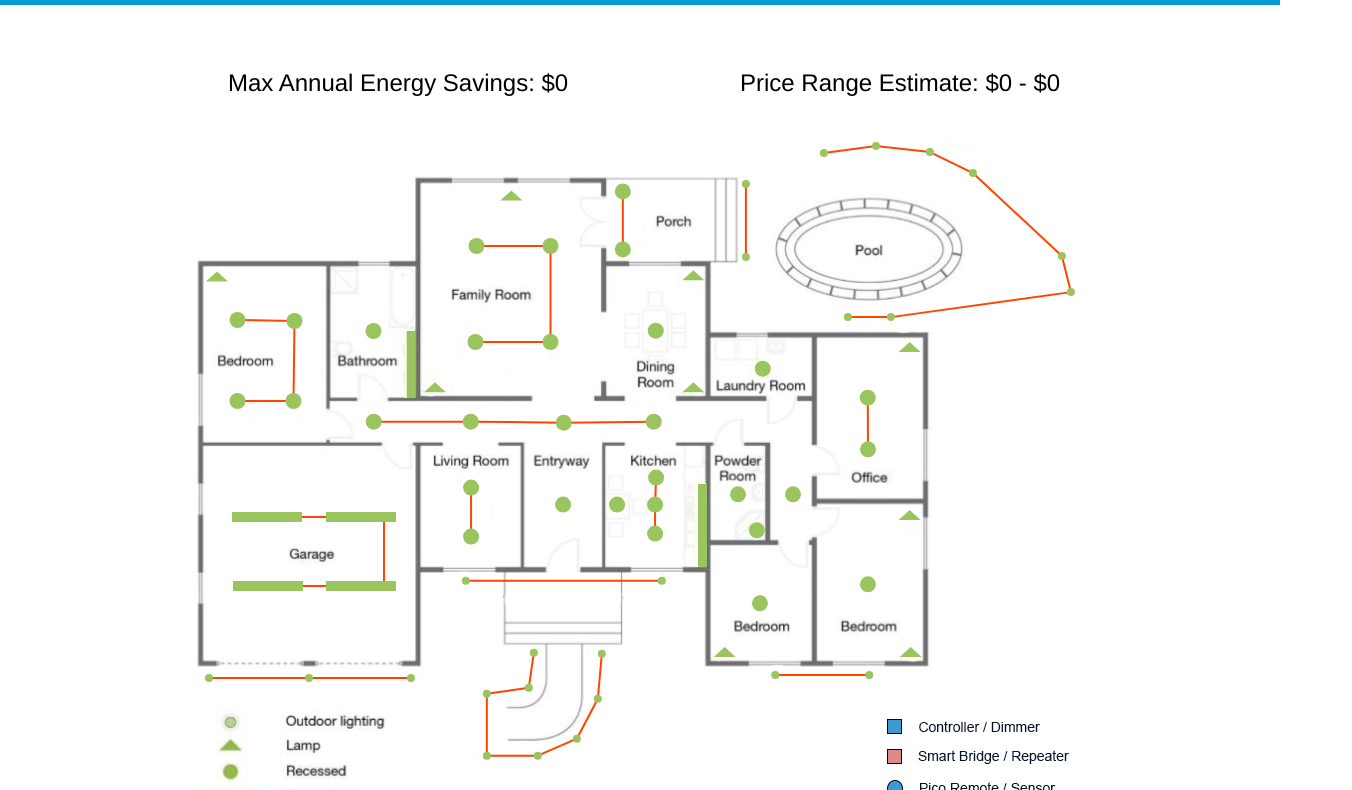
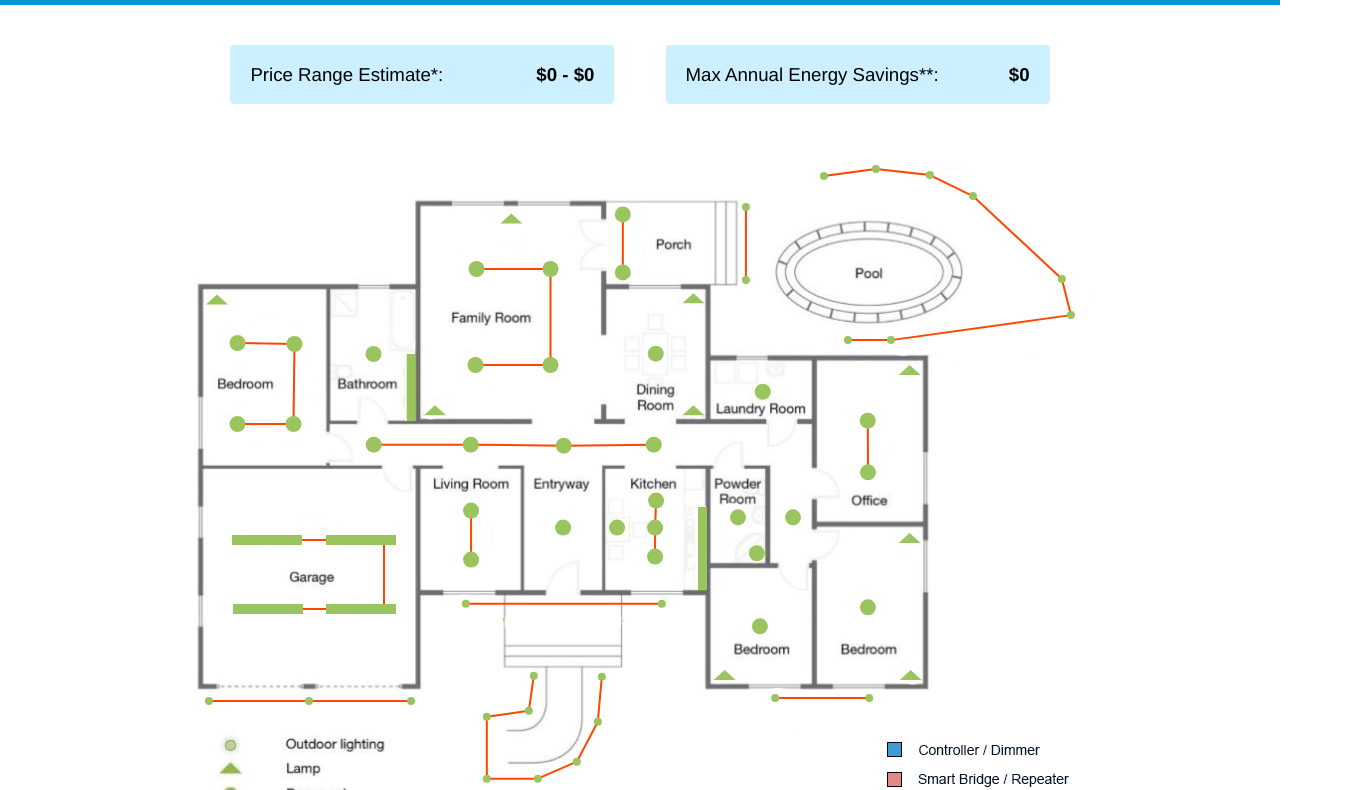
Before and after one commit to chrisobrian/chrisobrian.github.io, a plain HTML site: page index.html in a window 1280 px wide. Shown: the part 90-880 px from the top of the page, 1352 px wide, since content can reach past the window. Drawn offline with Linux system fonts and the light colour scheme.

Commit message:
formatting + adding "clear layout" button

```diff
--- a/index.html
+++ b/index.html
@@ -20,22 +20,18 @@
     </header>
 
     <div id="main-content" class="body-container">
-        <div id="price-est" class="estimate-div">
-            <p>
-                Price Range Estimate: $<span id="price-est-min">0</span> - $<span id="price-est-max">0</span>
-            </p>
-            <!-- <p>
-                Disclaimer
-            </p> -->
+
+        <div class="estimates-container">
+            <div id="price-est" class="estimate-div">
+                <p>Price Range Estimate*:</p>
+                <p>$<span id="price-est-min">0</span> - $<span id="price-est-max">0</span></p>
+            </div>
+            <div id="energy-est" class="estimate-div">
+                <p>Max Annual Energy Savings**:</p>
+                <p>$<span id="energy-est">0</span></p>
+            </div>
         </div>
-        <div id="energy-est" class="estimate-div">
-            <p>
-                Max Annual Energy Savings: $<span id="energy-est">0</span>
-            </p>
-            <!-- <p>
-                Disclaimer
-            </p> -->
-        </div>
+
         <div id="svg-container">
             <div id="selected-fixture-window">
                 <h2>Lutron Device</h2>
@@ -253,7 +249,7 @@
 
             <button id="save-button">Save Sketch</button>
             <button id="load-button">Load Sketch</button>
-            <!-- <button id="load-example">Example Design</button> -->
+            <button id="clear-button">Clear Sketch</button>
 
             <!-- Hidden inputs / links for file handling -->
             <form class="hidden">
--- a/main.js
+++ b/main.js
@@ -6,7 +6,7 @@
  * @author Chris O'Brian <cobrian59@gmail.com>
  *
  * Created at     : 2020-07-18 15:00:00
- * Last modified  : 2020-07-29 19:53:01
+ * Last modified  : 2020-07-29 20:17:53
  */
 
 
@@ -210,6 +210,8 @@ function onPageLoad() {
     });
     document.getElementById('load-input').addEventListener('change', loadSketchFile);
 
+    document.getElementById('clear-button').addEventListener('click',
+        () => loadPresetFile('sketches/clear-sketch.csta'));
     document.getElementById('button-pkg-1').addEventListener('click',
         () => loadPresetFile('sketches/essentials-sketch.csta'));
     document.getElementById('button-pkg-2').addEventListener('click',
@@ -785,6 +787,10 @@ function initializeNewDevices(newDevices) {
     minPrice = 0;
     maxPrice = 0;
 
+    // Clear controlled devices:
+    svg.selectAll("#fixtures *")
+        .classed('controlled', false);
+
     Object.keys(newDevices).forEach( k => {
 
         // Update Meta info
--- a/style.css
+++ b/style.css
@@ -84,7 +84,7 @@ footer p {
     height: 694px;
     padding: 0;
     position: relative;
-    margin: 0 auto;
+    margin: 0 auto 60px;
     clear: both;
 }
 
@@ -166,29 +166,31 @@ footer p {
     text-indent: -5000px;
 }
 
+.estimates-container {
+    display: flex;
+    flex-direction: row;
+    justify-content: space-between;
+    width: 80%;
+    margin: 0 auto 40px;
+}
+
 .estimate-div {
-    width: 100%;
-    padding: 0 100px;
+    width: 42%;
+    display: flex;
+    flex-direction: row;
+    justify-content: space-between;
+    padding: 0 20px;
+
+    border-radius: 4px;
+    background: rgba(0, 180, 255, 0.2);
 }
 
 .estimate-div p {
-    display: block;
-    width: 50%;
-}
-
-.estimate-div p:first-of-type {
-    /* text-align: center; */
-    font-size: 18pt;
-    float: left;
-    clear: left;
+    font-size: 14pt;
 }
 
 .estimate-div p:last-of-type {
-    float: right;
-}
-
-#energy-est {
-    margin-bottom: 20px;
+    font-weight: bold;
 }
 
 .bottom-buttons {
```
Also changed, not shown: 1 other file.
